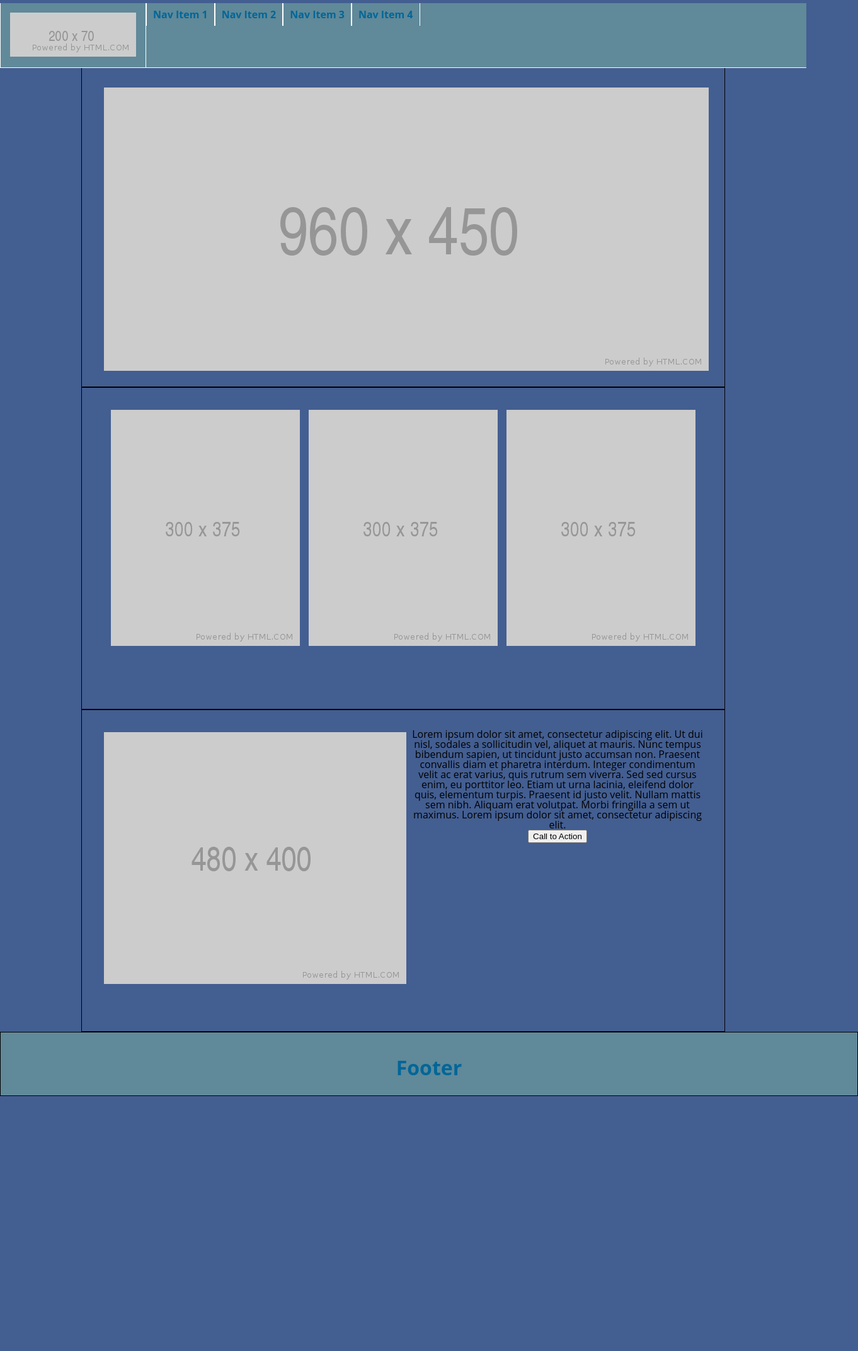
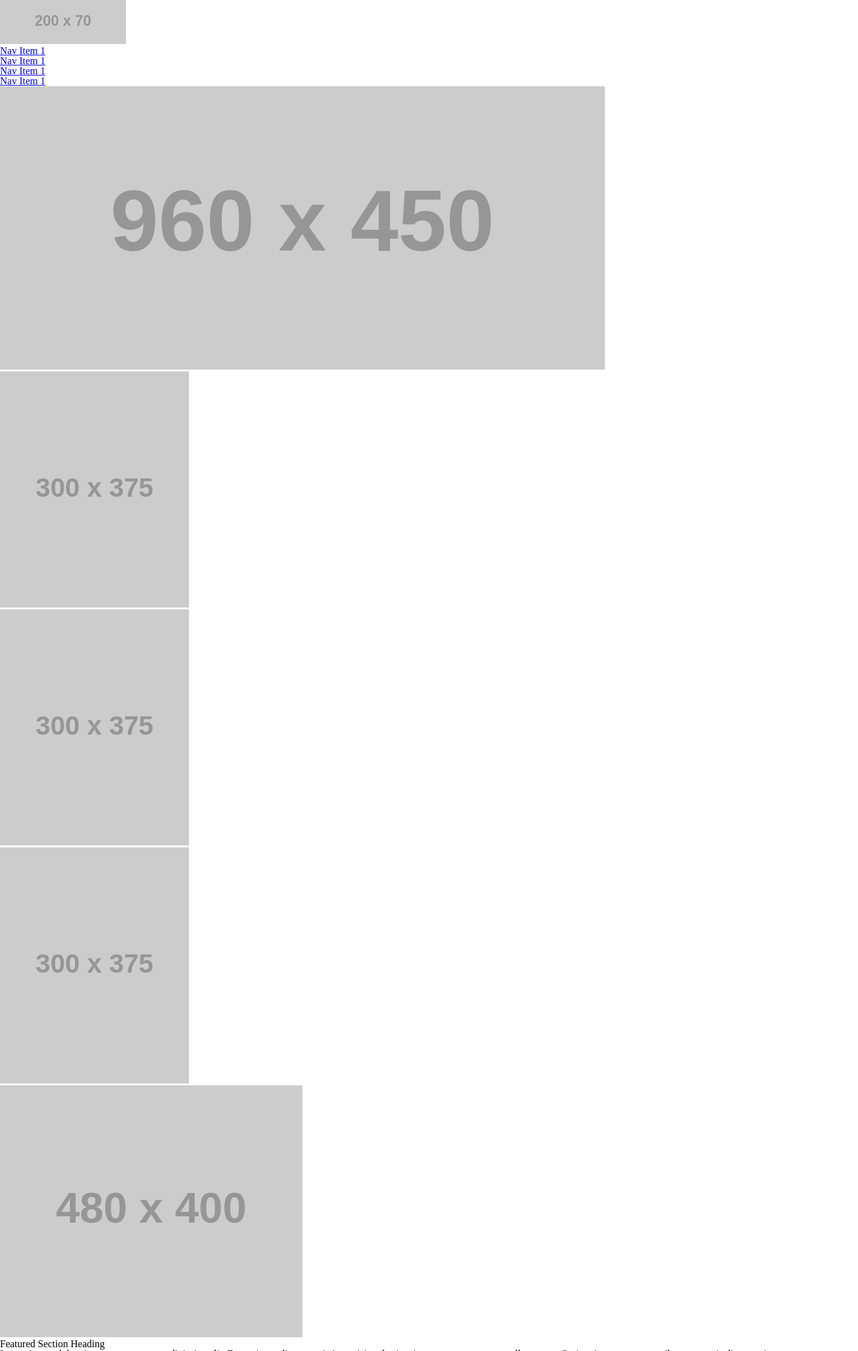
Before and after one commit to mattburger/wireframe-excercise, a plain HTML site: page index.html in a window 1280 px wide. Shown: the top 2146 px of the page at 63% size, 1362 px wide, since content can reach past the window. Before the commit the page ends 1741 px from the top, so only its background shows below. Drawn offline with Linux system fonts and the light colour scheme.

Commit message:
inclass demo

```diff
--- a/css/style.css
+++ /dev/null
@@ -1,89 +0,0 @@
-/*Thanks to https://cssnewbie.com/full-width-centered-navigation-bar/#.XKZJTetKjq0 for the assistance in the navigation bar setup*/
-html
-{
-  background-color: rgb(67, 94, 145);
-  font-family: 'Open Sans',sans-serif;
-}
-/*start nav section*/
-#navb
-{
-  overflow: hidden;
-  background-color: rgb(96, 137, 153);
-  position: -webkit-sticky;
-  position: sticky;
-  top: 5px;
-  border-bottom: 1px solid rgb(255, 255, 255)
-
-}
-#navb a
-{
-  float: left;
-  text-align: center;
-  display: block;
-  padding: 10px;
-  text-decoration: none;
-  font-weight: bold;
-  color: rgb(0,102,153);
-  border-left: 1px solid rgb(255, 255, 255);
-  border-right: 1px solid rgb(255, 255, 255);
-}
-#navb a:hover
-{
-  color: rgb(121, 31, 50);
-  background-color: rgb(255, 255, 255);
-}
-
-.sticky + .content
-{
-  padding-top: 60px;
-}
-/*end of nav section*/
-main
-{
-  text-align: center;
-}
-div
-{
-  margin: auto;
-  border: 1px solid black;
-  width: 960px;
-  height: 450px;
-  padding: 30px;
-}
-
-img
-{
-  padding: 5px;
-}
-#feature
-{
-  width: 960px;
-  height: 450px;
-  text-align: center;
-}
-
-#feat-pic
-{
-  float: left;
-}
-
-.footer
-{
-  /* position: fixed; */
-  left: 0;
-  bottom: 0;
-  width: 100%;
-  height: 20px;
-  background-color: rgb(96, 137, 153);
-  padding: 40px;
-  color: rgb(0,102,153);
-  text-align: center;
-  bottom: 5px;
-  font-family: 'Open Sans', sans-serif;
-  font-size: 24pt;
-  font-weight: bold;
-}
-.footer.p
-{
-  padding: 10px;
-}
--- a/index.html
+++ b/index.html
@@ -1,39 +1,75 @@
 <!DOCTYPE html>
 <html>
+
   <head>
-    <title>lab9A</title>
-    <link rel='stylesheet' href='./css/reset.css'/>
-    <link rel='stylesheet' href='./css/style.css'/>
+    <title>Lab 9A</title>
+    <link rel="stylesheet" href="./css/reset.css">
+    <link rel="stylesheet" href="./css/style.css">
   </head>
+
   <body>
+
+    <header>
+      <nav>
+        <ul>
+          <li>
+            <a href="./index.html">
+              <img src = "http://placehold.it/200x70/000" alt="logo" title="logo"/>
+            </a>
+          </li>
+          <li>
+            <a href="#1">
+              Nav Item 1
+            </a>
+          </li>
+          <li>
+            <a href="#2">
+              Nav Item 1
+            </a>
+          </li>
+          <li>
+            <a href="#3">
+              Nav Item 1
+            </a>
+          </li>
+          <li>
+            <a href="#4">
+              Nav Item 1
+            </a>
+          </li>
+        </ul>
+      </nav>
+    </header>
+
     <main>
-      <nav id='navb'>
-        <a><img src='./pictures/200x70.png'/></a></li>
-        <a href=''>Nav Item 1</a>
-        <a href=''>Nav Item 2</a>
-        <a href=''>Nav Item 3</a>
-        <a href=''>Nav Item 4</a>
-      </nav>
-      <div id = 'hero'>
-        <img src='./pictures/960x450.png'/>
-      </div>
-      <div id = 'sub-banner'>
-        <img src = './pictures/300x375.png'/>
-        <img src = './pictures/300x375.png'/>
-        <img src = './pictures/300x375.png'/>
-      </div>
-      <div id='feauture-sec'>
-        <!--Thanks to https://www.lipsum.com/feed/html-->
-        <!--<img src='./pictures/480x400.png' id='feat-pic'/>-->
-        <p id = 'feature-p'>
-          <img src='./pictures/480x400.png' id='feat-pic'/>
-          Lorem ipsum dolor sit amet, consectetur adipiscing elit. Ut dui nisl, sodales a sollicitudin vel, aliquet at mauris. Nunc tempus bibendum sapien, ut tincidunt justo accumsan non. Praesent convallis diam et pharetra interdum. Integer condimentum velit ac erat varius, quis rutrum sem viverra. Sed sed cursus enim, eu porttitor leo. Etiam ut urna lacinia, eleifend dolor quis, elementum turpis. Praesent id justo velit. Nullam mattis sem nibh. Aliquam erat volutpat. Morbi fringilla a sem ut maximus. Lorem ipsum dolor sit amet, consectetur adipiscing elit.<br><button>Call to Action</button>
-        </p>
-      </div>
+      <img src="http://placehold.it/960x450/000" alt="hero image" title="hero image"/>
+      <ul>
+        <li>
+          <img src="http://placehold.it/300x375/000" alt="sub banner" title="sub banner" />
+        </li>
+        <li>
+          <img src="http://placehold.it/300x375/000" alt="sub banner" title="sub banner" />
+        </li>
+        <li>
+          <img src="http://placehold.it/300x375/000" alt="sub banner" title="sub banner" />
+        </li>
+      </ul>
+      <section>
+        <img src="http://placehold.it/480x400/000" alt="featured section image" title="featured section image" />
+        <div>
+          <h2>
+            Featured Section Heading
+          </h2>
+          <p>
+            Lorem ipsum dolor sit amet, consectetur adipiscing elit. Donec imperdiet ante tristique nisi molestie, vitae consectetur metus pellentesque. Orci varius natoque penatibus et magnis dis parturient montes, nascetur ridiculus mus. Nulla facilisi. Donec tortor diam, commodo et felis eu, eleifend eleifend lacus. Phasellus quis leo volutpat, tempor orci eget, vehicula tortor. Maecenas quis leo ut dolor semper rutrum nec sed orci. Proin sed ex ac massa posuere fermentum eget id augue. Phasellus luctus iaculis libero eget rhoncus.
+          </p>
+          <button>Call to Action</button>
+        </div>
+      </section>
     </main>
+
   </body>
-  <div class='footer'>
-    <p>Footer</p>
-  </div>
-  </footer>
+
+  <footer></footer>
+
 </html>
```
Also changed, not shown: pictures/200x70.png (deleted), pictures/300x375.png (deleted), pictures/480x400.png (deleted), pictures/960x450.png (deleted), pictures/tile.jpg (deleted).
